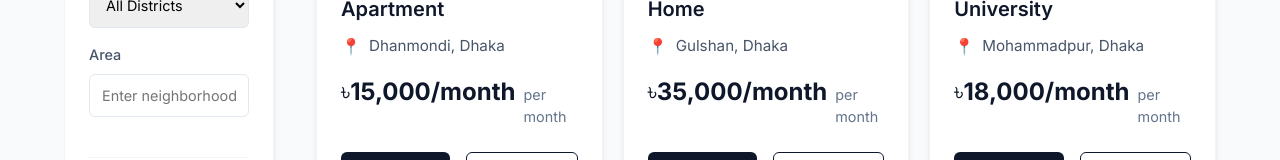
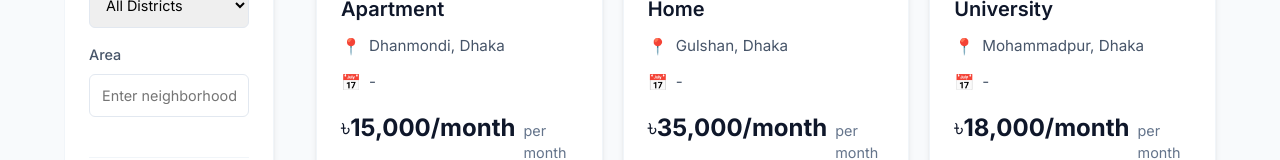
Before and after one commit to A-Piyas-04/NestUp-BD, a React (Vite) app in the folder Project/NestUp BD/: page /search in a window 1280 px wide. Shown: the part 578-738 px from the top of the page. Built offline with nearby package versions, Linux system fonts and the light colour scheme.

Commit message:
updated the listing card to emove division, and add date of renting

```diff
--- a/Project/NestUp BD/src/components/ListingCard/ListingCard.css
+++ b/Project/NestUp BD/src/components/ListingCard/ListingCard.css
@@ -79,10 +79,24 @@
   align-items: center;
   font-size: 0.95rem;
   color: var(--gray-600);
+  margin-bottom: 0.75rem;
+}
+
+.location-icon {
+  margin-right: 0.5rem;
+  font-size: 1rem;
+  color: var(--primary);
+}
+
+.listing-availability {
+  display: flex;
+  align-items: center;
+  font-size: 0.95rem;
+  color: var(--gray-600);
   margin-bottom: 1rem;
 }
 
-.location-icon {
+.calendar-icon {
   margin-right: 0.5rem;
   font-size: 1rem;
   color: var(--primary);
--- a/Project/NestUp BD/src/components/ListingCard/ListingCard.jsx
+++ b/Project/NestUp BD/src/components/ListingCard/ListingCard.jsx
@@ -1,7 +1,16 @@
 import React from 'react';
 import './ListingCard.css';
 
-const ListingCard = ({ title, location, price, image, verifiedHost = false, hygieneBadge = false }) => {
+const ListingCard = ({ title, location, price, image, availableFrom, availableTo, verifiedHost = false, hygieneBadge = false }) => {
+  // Format dates to be more user-friendly
+  const formatDate = (dateString) => {
+    const date = new Date(dateString);
+    return date.toLocaleDateString('en-GB', { day: 'numeric', month: 'short', year: 'numeric' });
+  };
+
+  const formattedAvailableFrom = availableFrom ? formatDate(availableFrom) : '';
+  const formattedAvailableTo = availableTo ? formatDate(availableTo) : '';
+
   return (
     <div className="listing-card">
       <div className="listing-image-container">
@@ -14,6 +23,9 @@ const ListingCard = ({ title, location, price, image, verifiedHost = false, hygi
         <h3 className="listing-title">{title}</h3>
         <p className="listing-location">
           <span className="location-icon">📍</span> {location}
+        </p>
+        <p className="listing-availability">
+          <span className="calendar-icon">📅</span> {formattedAvailableFrom} - {formattedAvailableTo}
         </p>
         <div className="listing-price-container">
           <p className="listing-price">{price}</p>
```
